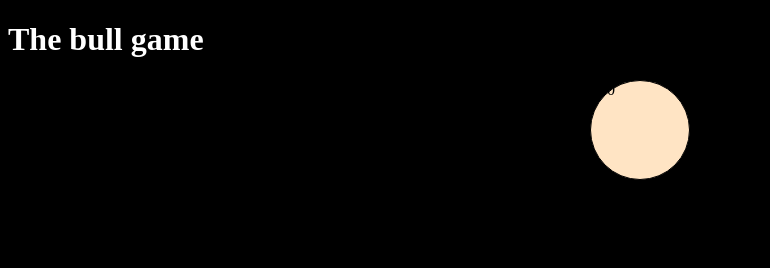
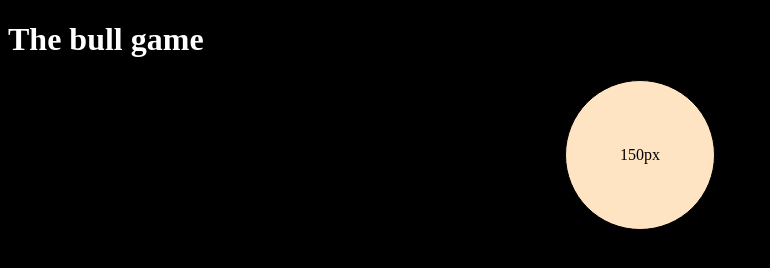
Before and after one commit to WDD-CODER/gitProject, a plain HTML site: page index.html in a window 1280 px wide. Both pictures are taken after a click on the element "100". Shown: the whole page, without its empty margins (0-770 px from the left). Drawn offline with Linux system fonts and the light colour scheme.

Commit message:
Add ball grow function

```diff
--- a/css/main.css
+++ b/css/main.css
@@ -1,16 +1,20 @@
-*{
+* {
     box-sizing: border-box;
 }
 
-body{
+body {
     background-color: black;
 }
 
-h1{
+h1 {
     color: white;
 }
 
-.ball{
+.ball {
+    display: flex;
+    justify-content: center;
+    align-items: center;
+
     width: 100px;
     height: 100px;
 
--- a/js/main.js
+++ b/js/main.js
@@ -1,5 +1,25 @@
 'use strict';
+// 10.Change onBallClick() to increment the ball’s width & height by 50px and
 
-function onBallClick(){
-    console.log('hi there!');
+// function onBallClick(){
+//     const elBall = document.querySelector('.ball')
+//     var el = elBall.style.height
+//     console.log(el)
+//     elBall.style.width += '50px'
+//     console.log('hi there!');
+// }
+
+function onBallClick() {
+    const elBall = document.querySelector('.ball');
+    if (!elBall) return
+    var currHeight = parseInt(getComputedStyle(elBall).height)
+    var currWidth = parseInt(getComputedStyle(elBall).width)
+
+
+    elBall.style.height = (currHeight + 50) + "px";
+    var width = elBall.style.width = (currWidth + 50) + "px";
+    elBall.innerText = width
+
+    console.log("🚀 Updated height:", elBall.style.height);
+    console.log("🚀 Updated width:", elBall.style.width);
 }
```
Lines whose indentation alone changed are shown as unchanged.
